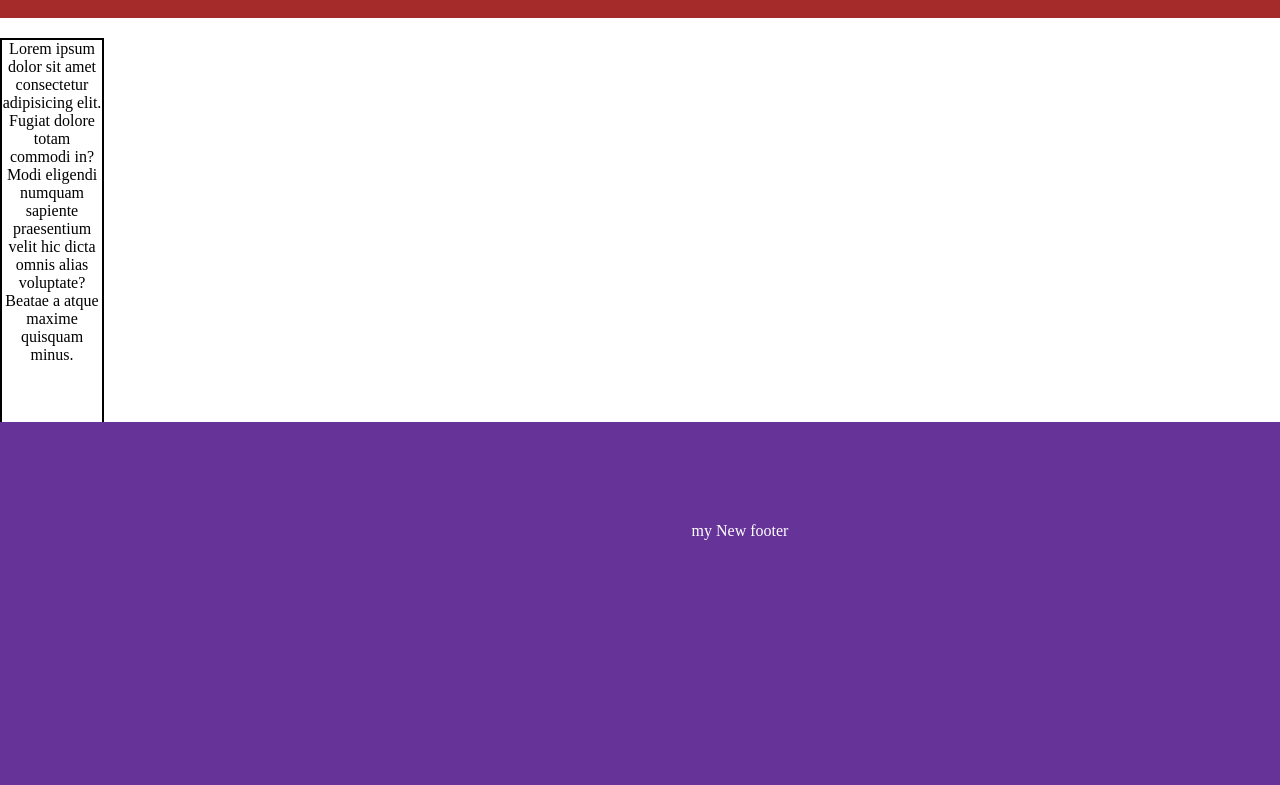
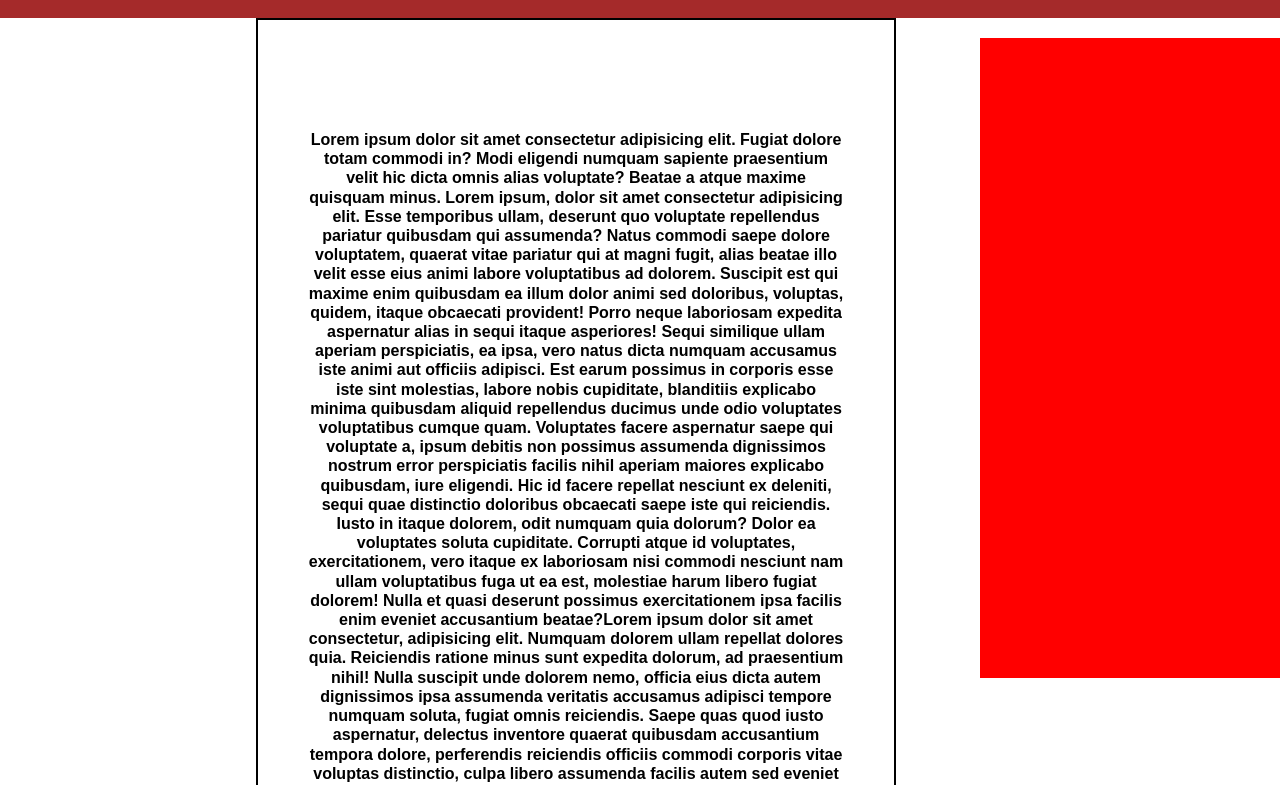
Before and after one commit to Abdulhaseebimran/CSS-BASIC, a plain HTML site: page assignment/index.html in a window 1280 px wide. Shown: the part 42-827 px from the top of the page. Before the commit the page ends 800 px from the top, so only its background shows below. Drawn offline with Linux system fonts and the light colour scheme.

Commit message:
assignment complete

```diff
--- a/assignment/index.html
+++ b/assignment/index.html
@@ -8,17 +8,61 @@
     <title>Assignment</title>
   </head>
   <body>
-    <nav class="my-nav">
+    <nav>
       <h1>My Nav bar</h1>
     </nav>
     <main class="main-section">
       <p>
         Lorem ipsum dolor sit amet consectetur adipisicing elit. Fugiat dolore
         totam commodi in? Modi eligendi numquam sapiente praesentium velit hic
-        dicta omnis alias voluptate? Beatae a atque maxime quisquam minus.
+        dicta omnis alias voluptate? Beatae a atque maxime quisquam minus. Lorem
+        ipsum, dolor sit amet consectetur adipisicing elit. Esse temporibus
+        ullam, deserunt quo voluptate repellendus pariatur quibusdam qui
+        assumenda? Natus commodi saepe dolore voluptatem, quaerat vitae pariatur
+        qui at magni fugit, alias beatae illo velit esse eius animi labore
+        voluptatibus ad dolorem. Suscipit est qui maxime enim quibusdam ea illum
+        dolor animi sed doloribus, voluptas, quidem, itaque obcaecati provident!
+        Porro neque laboriosam expedita aspernatur alias in sequi itaque
+        asperiores! Sequi similique ullam aperiam perspiciatis, ea ipsa, vero
+        natus dicta numquam accusamus iste animi aut officiis adipisci. Est
+        earum possimus in corporis esse iste sint molestias, labore nobis
+        cupiditate, blanditiis explicabo minima quibusdam aliquid repellendus
+        ducimus unde odio voluptates voluptatibus cumque quam. Voluptates facere
+        aspernatur saepe qui voluptate a, ipsum debitis non possimus assumenda
+        dignissimos nostrum error perspiciatis facilis nihil aperiam maiores
+        explicabo quibusdam, iure eligendi. Hic id facere repellat nesciunt ex
+        deleniti, sequi quae distinctio doloribus obcaecati saepe iste qui
+        reiciendis. Iusto in itaque dolorem, odit numquam quia dolorum? Dolor ea
+        voluptates soluta cupiditate. Corrupti atque id voluptates,
+        exercitationem, vero itaque ex laboriosam nisi commodi nesciunt nam
+        ullam voluptatibus fuga ut ea est, molestiae harum libero fugiat
+        dolorem! Nulla et quasi deserunt possimus exercitationem ipsa facilis
+        enim eveniet accusantium beatae?Lorem ipsum dolor sit amet consectetur,
+        adipisicing elit. Numquam dolorem ullam repellat dolores quia.
+        Reiciendis ratione minus sunt expedita dolorum, ad praesentium nihil!
+        Nulla suscipit unde dolorem nemo, officia eius dicta autem dignissimos
+        ipsa assumenda veritatis accusamus adipisci tempore numquam soluta,
+        fugiat omnis reiciendis. Saepe quas quod iusto aspernatur, delectus
+        inventore quaerat quibusdam accusantium tempora dolore, perferendis
+        reiciendis officiis commodi corporis vitae voluptas distinctio, culpa
+        libero assumenda facilis autem sed eveniet molestiae. Dicta ea, magni,
+        quas placeat, odio vel neque asperiores ullam error maiores impedit
+        necessitatibus ipsa amet et assumenda natus perspiciatis quod suscipit
+        tempora aspernatur. Animi pariatur mollitia odit aliquam consequuntur a.
+        Quos accusamus eos praesentium cumque deserunt quis nemo, similique
+        aliquam! Quae, quo. Laborum eos dicta, porro quis obcaecati sapiente
+        omnis incidunt dolorum pariatur culpa molestias! Incidunt quia,
+        voluptates non ipsa illum nesciunt repudiandae iusto in odit numquam
+        eligendi dolores unde voluptate veniam consequatur commodi quae earum?
+        Incidunt aliquid fugiat magni architecto reiciendis facilis unde, facere
+        id inventore saepe veniam quis, aliquam eos delectus quae quidem tempore
+        dolorum quo tenetur nam soluta nostrum. Provident eligendi non
+        recusandae quisquam optio adipisci maiores exercitationem architecto
+        placeat. Voluptas vel, dignissimos beatae animi ut enim nesciunt,
+        doloribus error libero cupiditate facere itaque?
       </p>
     </main>
-    <div class="right-container">
+    <div class="aside-container">
       <aside></aside>
     </div>
     <div class="contact"></div>
--- a/assignment/style.css
+++ b/assignment/style.css
@@ -1,36 +1,69 @@
 * {
   margin: 0;
   padding: 0px;
+  box-sizing: border-box;
 }
-.my-nav {
+nav {
   position: sticky;
   width: 100%;
   height: 60px;
+  top: 0;
   background-color: brown;
   color: white;
   text-align: center;
   justify-content: center;
+  z-index: 1;
+}
+
+body {
+  font-family: Arial, Helvetica, sans-serif;
+  line-height: 1.2rem;
+}
+
+aside {
+  width: 300px;
+  background-color: red;
+  height: 80vh;
+  position: sticky;
+  top: 80px;
+  float: right;
+}
+
+.aside-container {
+  width: 100%;
+  height: 150vh;
+  position: absolute;
+  top: 0;
 }
 
 .main-section {
   border: 2px solid black;
-  width: 100px;
-  height: 400px;
+  width: 50%;
+  height: 250vh;
+  position: relative;
   text-align: center;
   justify-content: center;
-  position: relative;
-  top: 20px;
-  bottom: 100px;
+  left: 20%;
+  right: 30%;
+  padding: 110px 50px;
+  font-weight: bold;
+}
+
+.conatct {
+  width: 80px;
+  height: 80px;
+  position: fixed;
+  background-color: blue;
+  right: 40px;
+  bottom: 40px;
+  border-radius: 40px;
 }
 
 .my-footer {
-  position: fixed;
-  background-color: rebeccapurple;
+  width: 100%;
+  height: 200px;
+  background-color: black;
+  color: white;
   text-align: center;
   justify-content: center;
-  width: 100%;
-  height: 30%;
-  padding: 100px;
-  /* margin: 100px; */
-  color: white;
 }
```
Also changed, not shown: float and clear/index.html (added, +59 -0 lines), float and clear/style.css (added, +28 -0 lines).
